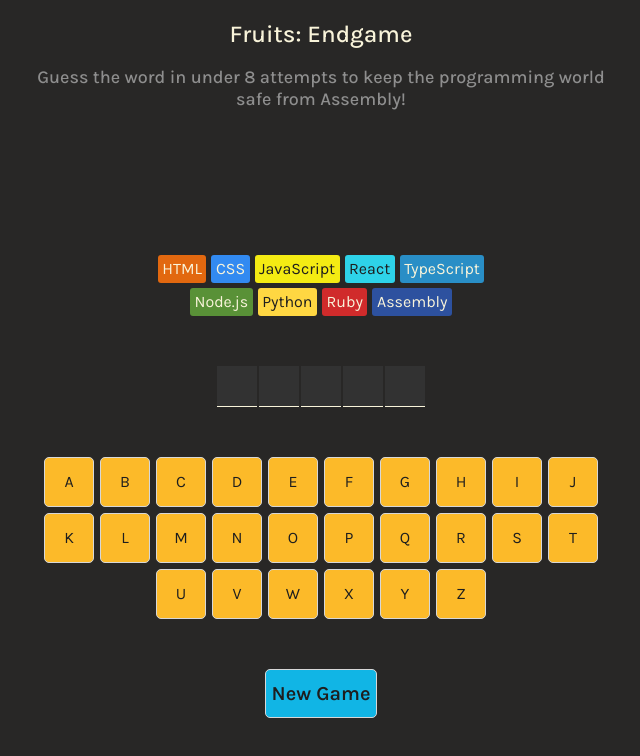
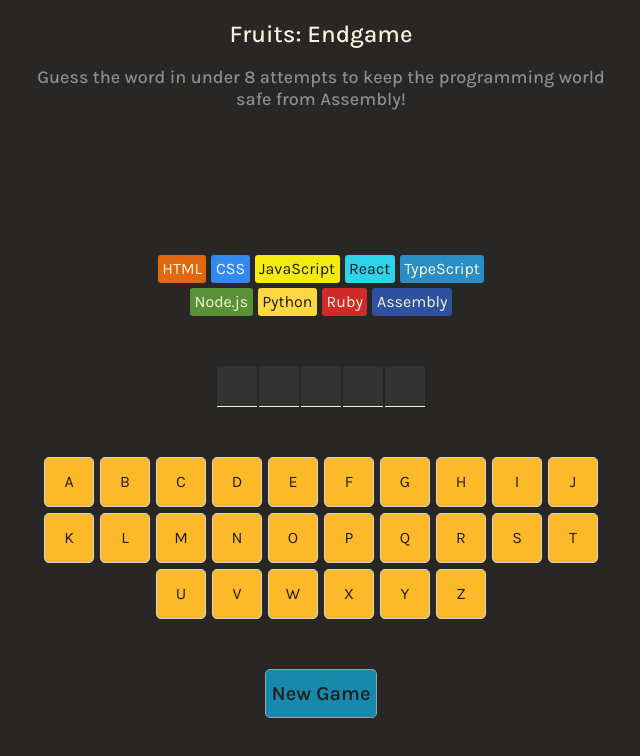
Before and after one commit to crazynets1/fruits-endgame, a React (Create React App) app: page / in a window 1280 px wide. Shown: the top 756 px of the page, without its empty margins (319-959 px from the left). Built offline with nearby package versions, Linux system fonts and the light colour scheme.

Commit message:
update index.css file
add an opacity level of 0.7 to the button, disable cursor once hovered to the button at the disabled state

```diff
--- a/src/index.css
+++ b/src/index.css
@@ -164,3 +164,8 @@
   justify-content: center;
   text-align: center;
 }
+
+.newgame-btn:disabled{
+  opacity: 0.7;
+  cursor: not-allowed;
+}
```
